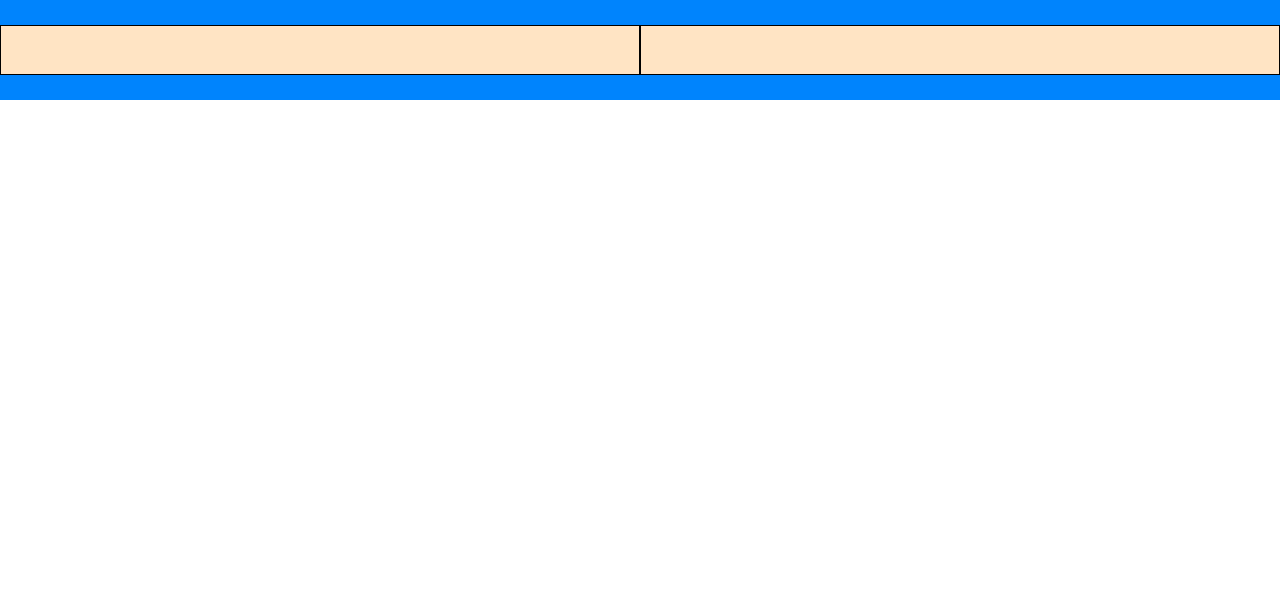
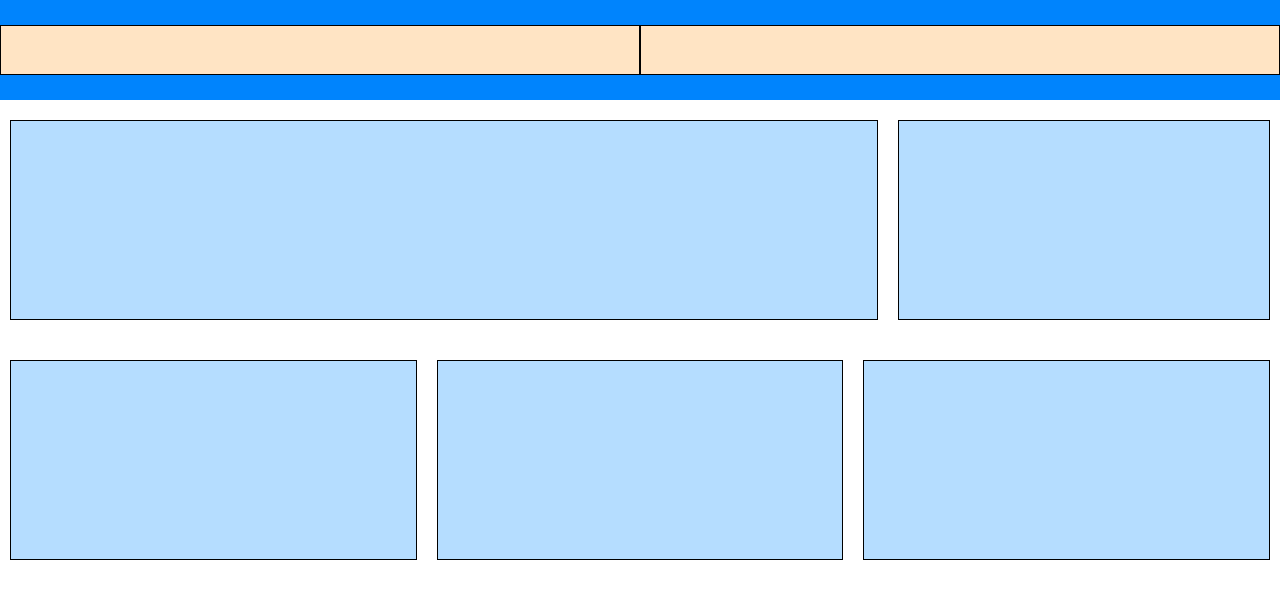
Before and after one commit to mattiabenelli/htmlcss-responsive-layout, a plain HTML site: page index.html in a window 1280 px wide. Drawn offline with Linux system fonts and the light colour scheme.

Commit message:
errore tabella margini

```diff
--- a/css/style.css
+++ b/css/style.css
@@ -4,12 +4,19 @@
     box-sizing: border-box;
 }
 /* utilities */
-.row{
+.row-header{
     display: flex;
     justify-content: space-around;
 }
+.row{
+    display: flex;
+    flex-direction: column;
+}
 .align-items{
     align-items: center;
+}
+.flex{
+    display: flex;
 }
 
 /* header */
@@ -25,3 +32,34 @@
     width: 50%;
     margin-top: 25px;
 }
+
+/* main */
+.table-container{
+    width: 100%;
+}
+.col-70, .col-30, .col-33{
+    width: 90%;
+    height: 200px;
+    margin: 20px auto;
+    border: 1px solid black;
+    background-color: #B5DDFF;
+}
+@media screen and (min-width: 768px) {
+    .row{
+        display: flex;
+        justify-content: space-around;
+        flex-direction: row;
+    }
+    .col-70, .col-33, .col-30{
+        margin: 20px 10px;
+    }
+    .col-70{
+        width: 70%;
+    }
+    .col-30{
+        width: 30%;
+    }
+    .col-33{
+        width: calc(100% / 3);
+    }
+}
--- a/index.html
+++ b/index.html
@@ -10,11 +10,24 @@
     <body>
         <header>
             <div class="header-container">
-                <div class="row align-items">
+                <div class="row-header align-items">
                     <div class="col-container"></div>
                     <div class="col-container"></div>
                 </div>
             </div>
         </header>
+        <main>
+            <div class="table-container">
+                <div class="row">
+                    <div class="col-70"></div>
+                    <div class="col-30"></div>
+                </div>
+                <div class="row">
+                    <div class="col-33"></div>
+                    <div class="col-33"></div>
+                    <div class="col-33"></div>
+                </div>
+            </div>
+        </main>
     </body>
 </html>
```
